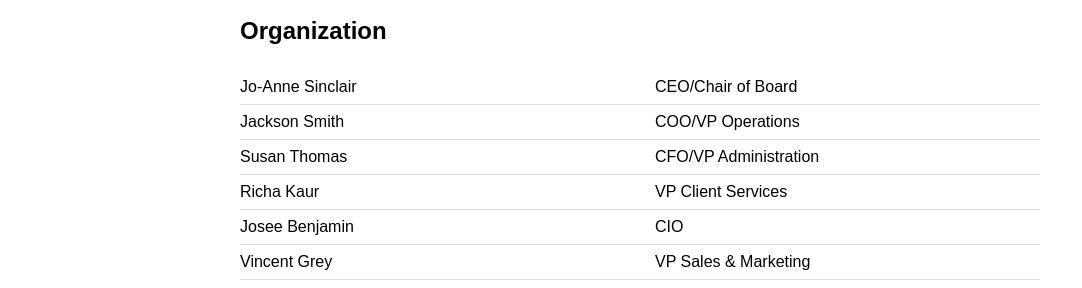
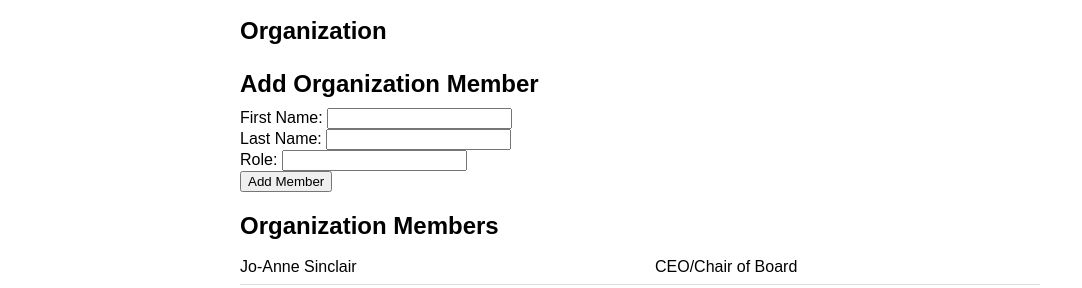
Before and after one commit to rrc-w2025-sparvej/COMP-3019-Labs, a React (Vite) app in the folder lab1.2/: page /organization in a window 1280 px wide. Shown: the part 205-493 px from the top of the page, without its empty margins (0-1082 px from the left). Built offline with nearby package versions, Linux system fonts and the light colour scheme.

Commit message:
Complete Lab 3.2 organization role creation

```diff
--- a/lab1.2/src/components/organization/Organization.tsx
+++ b/lab1.2/src/components/organization/Organization.tsx
@@ -1,15 +1,32 @@
-import { organizationRoles } from "../../data";
+import { useState } from "react";
+import OrganizationForm from "./OrganizationForm";
+import { organizationService } from "../../services/organizationService";
 import "./Organization.css";
 
 function Organization() {
+  // Get organization data when the page loads
+  const [organizationRoles, setOrganizationRoles] = useState(() =>
+    organizationService.getAll()
+  );
+
+  // Update the list after adding a new member
+  const refreshOrganization = () => {
+    setOrganizationRoles(organizationService.getAll());
+  };
+
   return (
     <main>
       <section className="organization">
         <h1>Organization</h1>
 
+        {/* Form for adding a new member */}
+        <OrganizationForm onPersonAdded={refreshOrganization} />
+
+        <h2>Organization Members</h2>
+
         <div className="organization-list">
-          {organizationRoles.map((person, index) => (
-            <div className="organization-row" key={index}>
+          {organizationRoles.map((person) => (
+            <div className="organization-row" key={person.role}>
               <span className="organization-name">
                 {person.firstName} {person.lastName}
               </span>
--- /dev/null
+++ b/lab1.2/src/components/organization/OrganizationForm.tsx
@@ -0,0 +1,56 @@
+import { useOrganizationForm } from "../../hooks/useOrganizationForm";
+
+type OrganizationFormProps = {
+  onPersonAdded: () => void;
+};
+
+function OrganizationForm({ onPersonAdded }: OrganizationFormProps) {
+  const { firstName, lastName, role, handleSubmit } =
+    useOrganizationForm(onPersonAdded);
+
+  return (
+    <form onSubmit={handleSubmit}>
+      <h2>Add Organization Member</h2>
+
+      <div>
+        <label htmlFor="orgFirstName">First Name: </label>
+        <input
+          id="orgFirstName"
+          type="text"
+          value={firstName.value}
+          onChange={(event) => firstName.setValue(event.target.value)}
+        />
+
+        {firstName.message && <p>{firstName.message}</p>}
+      </div>
+
+      <div>
+        <label htmlFor="orgLastName">Last Name: </label>
+        <input
+          id="orgLastName"
+          type="text"
+          value={lastName.value}
+          onChange={(event) => lastName.setValue(event.target.value)}
+        />
+
+        {lastName.message && <p>{lastName.message}</p>}
+      </div>
+
+      <div>
+        <label htmlFor="orgRole">Role: </label>
+        <input
+          id="orgRole"
+          type="text"
+          value={role.value}
+          onChange={(event) => role.setValue(event.target.value)}
+        />
+
+        {role.message && <p>{role.message}</p>}
+      </div>
+
+      <button type="submit">Add Member</button>
+    </form>
+  );
+}
+
+export default OrganizationForm;
--- /dev/null
+++ b/lab1.2/src/hooks/useOrganizationForm.ts
@@ -0,0 +1,60 @@
+import type { FormEvent } from "react";
+import { useFormInput } from "./useFormInput";
+import { organizationService } from "../services/organizationService";
+
+export function useOrganizationForm(onPersonAdded: () => void) {
+  const firstName = useFormInput("");
+  const lastName = useFormInput("");
+  const role = useFormInput("");
+
+  const handleSubmit = (event: FormEvent<HTMLFormElement>) => {
+    event.preventDefault();
+
+    // Check the first name
+    const firstNameValid = firstName.validate((value) =>
+      value.trim().length >= 3
+        ? ""
+        : "First name must have at least 3 characters."
+    );
+
+    // Check that a role was entered
+    const roleValid = role.validate((value) =>
+      value.trim() !== ""
+        ? ""
+        : "Please enter a role."
+    );
+
+    if (!firstNameValid || !roleValid) {
+      return;
+    }
+
+    // Ask the service to create the person
+    const result = organizationService.createPerson(
+      firstName.value,
+      lastName.value,
+      role.value
+    );
+
+    // Show errors returned by the service
+    if (!result.success) {
+      firstName.setMessage(result.errors?.firstName ?? "");
+      role.setMessage(result.errors?.role ?? "");
+      return;
+    }
+
+    // Clear the inputs after adding a person
+    firstName.reset();
+    lastName.reset();
+    role.reset();
+
+    // Update the Organization page
+    onPersonAdded();
+  };
+
+  return {
+    firstName,
+    lastName,
+    role,
+    handleSubmit,
+  };
+}
--- /dev/null
+++ b/lab1.2/src/repositories/organizationRepo.ts
@@ -0,0 +1,57 @@
+import { organizationRoles } from "../data";
+import type { Role } from "../types";
+
+// Temporary organization data
+let roles: Role[] = organizationRoles.map((person) => ({
+  ...person,
+}));
+
+export const organizationRepo = {
+  // Get all organization records
+  getAll(): Role[] {
+    return roles.map((person) => ({ ...person }));
+  },
+
+  // Add a new person
+  create(person: Role): Role {
+    const newPerson = { ...person };
+
+    roles = [...roles, newPerson];
+
+    return newPerson;
+  },
+
+  // Update a person's information
+  update(oldRole: string, updatedPerson: Role): boolean {
+    const index = roles.findIndex(
+      (person) => person.role === oldRole
+    );
+
+    if (index === -1) {
+      return false;
+    }
+
+    roles = roles.map((person, i) =>
+      i === index ? { ...updatedPerson } : person
+    );
+
+    return true;
+  },
+
+  // Delete a person
+  delete(role: string): boolean {
+    const exists = roles.some(
+      (person) => person.role === role
+    );
+
+    if (!exists) {
+      return false;
+    }
+
+    roles = roles.filter(
+      (person) => person.role !== role
+    );
+
+    return true;
+  },
+};
--- /dev/null
+++ b/lab1.2/src/services/organizationService.ts
@@ -0,0 +1,65 @@
+import { organizationRepo } from "../repositories/organizationRepo";
+import type { Role } from "../types";
+
+export type CreateRoleResult = {
+  success: boolean;
+  person?: Role;
+  errors?: {
+    firstName?: string;
+    role?: string;
+  };
+};
+
+export const organizationService = {
+  // Get all organization records
+  getAll(): Role[] {
+    return organizationRepo.getAll();
+  },
+
+  // Check the information before adding a person
+  createPerson(firstName: string, lastName: string, role: string): CreateRoleResult {
+    const errors: CreateRoleResult["errors"] = {};
+
+    // First name must have at least 3 characters
+    if (firstName.trim().length < 3) {
+      errors.firstName = "First name must have at least 3 characters.";
+    }
+
+    // Role cannot be empty
+    if (role.trim() === "") {
+      errors.role = "Please enter a role.";
+    }
+
+    // Check if someone already has this role
+    const existingRoles = organizationRepo.getAll();
+
+    const roleTaken = existingRoles.some(
+      (person) =>
+        person.role.trim().toLowerCase() === role.trim().toLowerCase()
+    );
+
+    if (roleTaken) {
+      errors.role = "This role is already occupied.";
+    }
+
+    // Stop if there are validation errors
+    if (Object.keys(errors).length > 0) {
+      return {
+        success: false,
+        errors,
+      };
+    }
+
+    // Add the person through the repository
+    const newPerson = organizationRepo.create({
+      firstName: firstName.trim(),
+      lastName: lastName.trim(),
+      role: role.trim(),
+    });
+
+    return {
+      success: true,
+      person: newPerson,
+    };
+  },
+};
```
